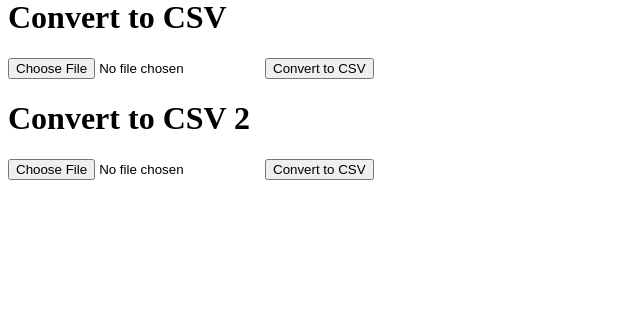
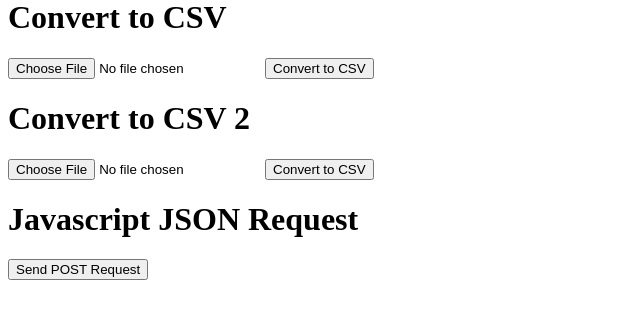
Before and after one commit to dangtrantrung/Flask-project, a Flask app: page /form in a window 1280 px wide. Shown: the part 300-619 px from the top of the page, without its empty margins (0-640 px from the left). Run offline with Flask 3, Linux system fonts and the light colour scheme.

Commit message:
Javascript JSON Request

```diff
--- a/app.py
+++ b/app.py
@@ -2,8 +2,8 @@ import os
 import uuid
 
 import pandas as pd
-from flask import (Flask, Response, make_response, redirect, render_template,
-                   request, send_from_directory, url_for)
+from flask import (Flask, Response, jsonify, make_response, redirect,
+                   render_template, request, send_from_directory, url_for)
 
 app=Flask(__name__,template_folder='templates')
 
@@ -140,6 +140,13 @@ def convert_csv_two():
 @app.route('/download/<filename>')
 def download(filename):
     return send_from_directory('downloads',filename,download_name='result_csv')
+@app.route('/handle_post',methods=['POST'])
+def handle_post():
+    greeting=request.json['greeting']
+    name=request.json['name']
+    with open('file.txt','w') as f:
+        f.write(f'{greeting},{name}')
+    return jsonify({'message':'Successfully written!'})
 
 if __name__=='__main__':
     app.run(host='0.0.0.0',port=9999,debug=True)
--- /dev/null
+++ b/file.txt
@@ -0,0 +1 @@
+Hello,Mike
--- a/templates/form.html
+++ b/templates/form.html
@@ -23,4 +23,27 @@
     <input type="file" name="file" accept="application/vnd.openxmlformats-officedocument.spreadsheetml.sheet,application/vnd.ms-excel,text/plain" />
     <input type="submit" value="Convert to CSV" />
 </form>
+<h1>Javascript JSON Request</h1>
+<button id="post_button">Send POST Request</button>
+<script type="text/javascript">
+    const postButton = document.getElementById('post_button')
+    const jsonData = {
+        name: 'Mike',
+        greeting: 'Hello',
+    }
+    postButton.addEventListener('click', () => {
+        fetch('{{url_for("handle_post")}}', {
+                method: 'POST',
+                headers: {
+                    'Content-Type': 'application/json;charset=utf-8',
+                },
+                body: JSON.stringify(jsonData),
+            })
+            .then((response) => response.json())
+            .then((data) => console.log('Success:', data))
+            .catch((error) => {
+                console.error('Error:', error)
+            })
+    })
+</script>
 {%endblock%}
```
